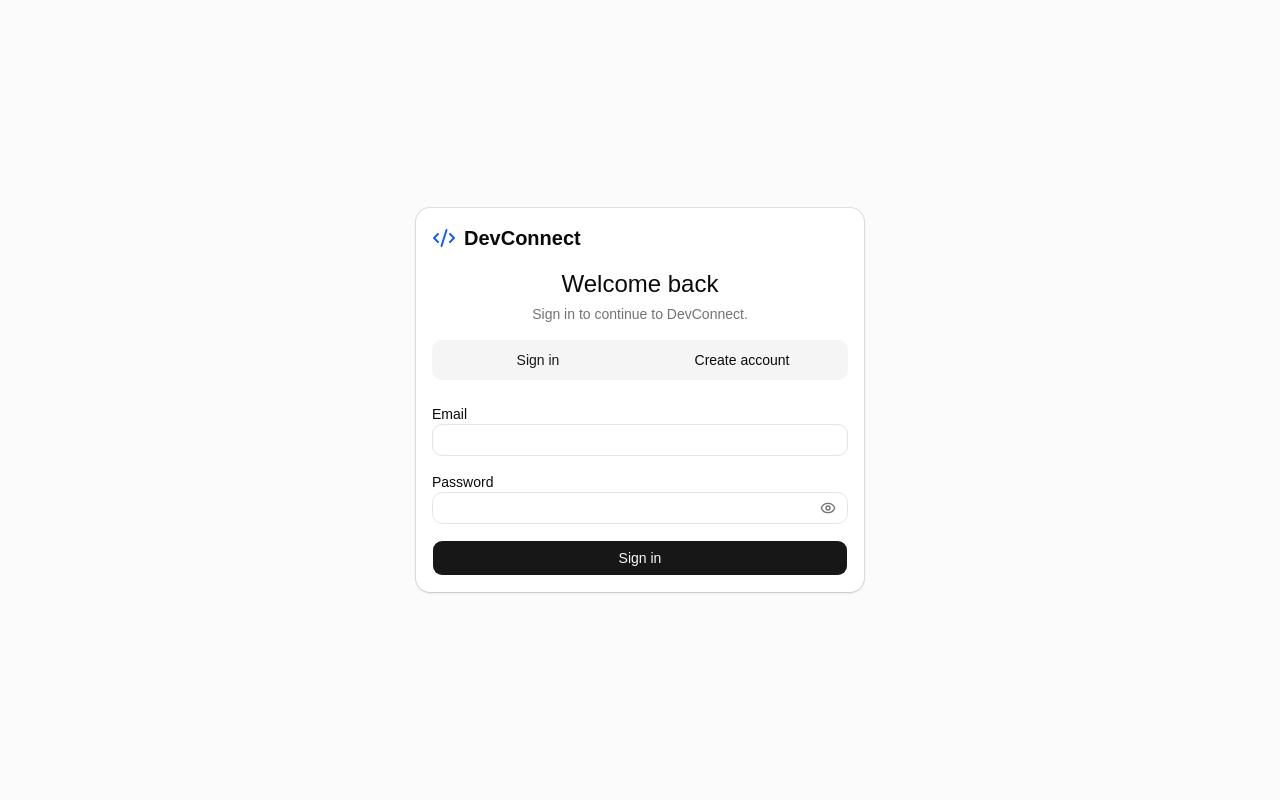
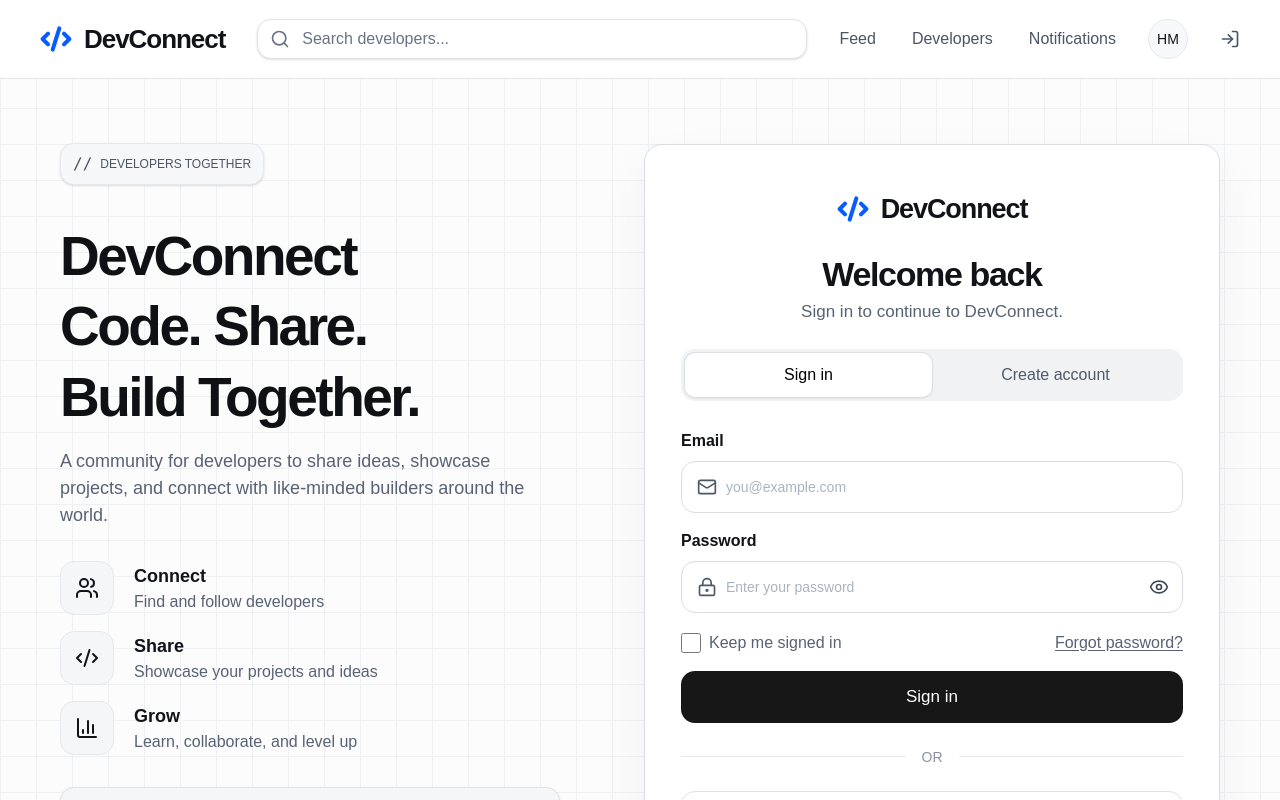
Before and after one commit to Typecaster12/DevConnect, a React (Vite) app in the folder devconnect/: page /login in a window 1280 px wide. Shown: the top 800 px of the page. Built offline with nearby package versions, Linux system fonts and the light colour scheme; no server answers.

Commit message:
login/register page ui improved

```diff
--- a/devconnect/src/pages/login.jsx
+++ b/devconnect/src/pages/login.jsx
@@ -1,19 +1,15 @@
 import { useContext, useState } from "react";
 import { Link, useNavigate } from "react-router-dom";
-import { Code2, Eye, EyeOff, LoaderCircle } from "lucide-react";
-
+import { BarChart3, Code2, Copy, Eye, EyeOff, LockKeyhole, LogIn, Mail, Menu, Search, Users } from "lucide-react";
 import { AuthContext } from "@/context/AuthContext";
-import { Button } from "@/components/ui/button";
-import { Card, CardContent, CardDescription, CardHeader, CardTitle } from "@/components/ui/card";
 import { Input } from "@/components/ui/input";
 
-const emptyRegistration = {
-  firstName: "",
-  lastName: "",
-  username: "",
-  email: "",
-  password: "",
-};
+const emptyRegistration = { firstName: "", lastName: "", username: "", email: "", password: "" };
+const features = [
+  { icon: Users, title: "Connect", text: "Find and follow developers" },
+  { icon: Code2, title: "Share", text: "Showcase your projects and ideas" },
+  { icon: BarChart3, title: "Grow", text: "Learn, collaborate, and level up" },
+];
 
 const Login = () => {
   const { login, register } = useContext(AuthContext);
@@ -25,44 +21,23 @@ const Login = () => {
   const [error, setError] = useState("");
   const [success, setSuccess] = useState("");
   const [submitting, setSubmitting] = useState(false);
-
   const isRegistration = mode === "register";
 
-  const switchMode = (nextMode) => {
-    setMode(nextMode);
-    setError("");
-    setSuccess("");
-    setShowPassword(false);
+  const selectMode = (nextMode) => {
+    setMode(nextMode); setError(""); setSuccess(""); setShowPassword(false);
   };
-
-  const handleLoginChange = (event) => {
-    const { name, value } = event.target;
-    setLoginDetails((current) => ({ ...current, [name]: value }));
-  };
-
-  const handleRegistrationChange = (event) => {
-    const { name, value } = event.target;
-    setRegistrationDetails((current) => ({ ...current, [name]: value }));
-  };
+  const handleLoginChange = ({ target: { name, value } }) => setLoginDetails((current) => ({ ...current, [name]: value }));
+  const handleRegistrationChange = ({ target: { name, value } }) => setRegistrationDetails((current) => ({ ...current, [name]: value }));
 
   const handleSubmit = async (event) => {
     event.preventDefault();
-    setError("");
-    setSuccess("");
-    setSubmitting(true);
-
+    setError(""); setSuccess(""); setSubmitting(true);
     try {
       if (isRegistration) {
-        await register(
-          registrationDetails.firstName.trim(),
-          registrationDetails.lastName.trim(),
-          registrationDetails.username.trim(),
-          registrationDetails.email.trim(),
-          registrationDetails.password,
-        );
+        await register(registrationDetails.firstName.trim(), registrationDetails.lastName.trim(), registrationDetails.username.trim(), registrationDetails.email.trim(), registrationDetails.password);
         setRegistrationDetails(emptyRegistration);
-        setSuccess("Your account has been created. Sign in to continue.");
         setMode("login");
+        setSuccess("Account created successfully. Sign in to continue.");
       } else {
         await login(loginDetails.email.trim(), loginDetails.password);
         navigate("/", { replace: true });
@@ -75,67 +50,53 @@ const Login = () => {
   };
 
   return (
-    <main className="grid min-h-screen place-items-center bg-muted/40 px-4 py-10">
-      <Card className="w-full max-w-md shadow-sm">
-        <CardHeader className="items-center text-center">
-          <Link to="/" className="mb-3 flex items-center gap-2 text-xl font-bold">
-            <Code2 className="size-6 text-blue-600" />
-            <span>DevConnect</span>
-          </Link>
-          <CardTitle className="text-2xl">{isRegistration ? "Create your account" : "Welcome back"}</CardTitle>
-          <CardDescription>
-            {isRegistration ? "Join a community built for developers." : "Sign in to continue to DevConnect."}
-          </CardDescription>
-        </CardHeader>
+    <div className="min-h-screen overflow-x-hidden bg-[#fcfcfc] text-[#111318] [background-image:linear-gradient(#eef0f2_1px,transparent_1px),linear-gradient(90deg,#eef0f2_1px,transparent_1px)] [background-size:36px_36px]">
+      <header className="relative z-10 border-b border-[#e3e5e8] bg-white/90 backdrop-blur">
+        <div className="mx-auto flex h-[78px] max-w-[1536px] items-center gap-8 px-6 lg:px-10">
+          <Brand />
+          <div className="hidden max-w-[560px] flex-1 lg:block"><div className="flex h-10 items-center gap-3 rounded-xl border border-[#dfe2e6] bg-white px-3 text-[#697386] shadow-sm"><Search className="size-5" /><span className="text-[16px]">Search developers...</span></div></div>
+          <nav className="ml-auto hidden items-center gap-9 text-[16px] font-medium text-[#4b5565] md:flex"><Link to="/">Feed</Link><Link to="/developers">Developers</Link><Link to="/notifications">Notifications</Link></nav>
+          <div className="hidden size-10 items-center justify-center rounded-full border border-[#e4e7eb] bg-[#f7f8fa] text-sm md:flex">HM</div>
+          <Link to="/logout" aria-label="Log out" className="hidden text-[#4b5565] md:block"><LogIn className="size-5" /></Link>
+          <button type="button" className="ml-auto md:hidden" aria-label="Open navigation"><Menu /></button>
+        </div>
+      </header>
 
-        <CardContent>
-          <div className="mb-6 grid grid-cols-2 rounded-lg bg-muted p-1">
-            <Button type="button" variant={isRegistration ? "ghost" : "secondary"} onClick={() => switchMode("login")}>Sign in</Button>
-            <Button type="button" variant={isRegistration ? "secondary" : "ghost"} onClick={() => switchMode("register")}>Create account</Button>
+      <main className="relative mx-auto grid max-w-[1240px] items-center gap-12 px-6 py-12 sm:py-16 lg:min-h-[calc(100vh-78px)] lg:grid-cols-[1fr_576px] lg:gap-20 lg:px-10">
+        <section className="mx-auto w-full max-w-[500px] lg:mx-0">
+          <div className="mb-9 inline-flex items-center gap-2 rounded-xl border border-[#e6e8eb] bg-[#f6f7f8] px-3 py-2 text-xs font-medium text-[#4c5564] shadow-sm"><span className="font-mono text-base">//</span> DEVELOPERS TOGETHER</div>
+          <h1 className="max-w-[480px] text-[42px] leading-[1.28] font-bold tracking-[-0.045em] text-[#101114] sm:text-[55px]">DevConnect<br />Code. Share.<br />Build Together.</h1>
+          <p className="mt-4 max-w-[490px] text-[18px] leading-[1.5] text-[#586274]">A community for developers to share ideas, showcase projects, and connect with like-minded builders around the world.</p>
+          <div className="mt-8 space-y-4">{features.map(({ icon: Icon, title, text }) => <div key={title} className="flex items-center gap-5"><span className="grid size-[54px] place-items-center rounded-xl border border-[#e6e8eb] bg-[#f5f6f7]"><Icon className="size-6" /></span><div><h2 className="text-[18px] font-semibold">{title}</h2><p className="text-[16px] text-[#586274]">{text}</p></div></div>)}</div>
+          <div className="relative mt-8 rounded-xl border border-[#e0e3e7] bg-[#f5f6f8] p-4 font-mono text-[14px] leading-6 shadow-sm">
+            <div className="mb-3 flex items-center justify-between"><span className="flex gap-1.5"><i className="size-3 rounded-full bg-[#68717e]" /><i className="size-3 rounded-full bg-[#68717e]" /><i className="size-3 rounded-full bg-[#68717e]" /></span><Copy className="size-4 text-[#4d5767]" /></div>
+            <div className="grid grid-cols-[20px_1fr] text-[#465264]"><span className="text-[#727d8c]">1<br />2<br />3<br />4</span><code><span className="text-[#075bff]">const</span> community = <span className="text-[#075bff]">new</span> DevConnect();<br />community.<span className="text-[#075bff]">connect</span>();<br />community.<span className="text-[#075bff]">share</span>();<br />community.<span className="text-[#075bff]">grow</span>();</code></div>
           </div>
+        </section>
 
+        <section className="w-full rounded-2xl border border-[#d9dde3] bg-white px-5 py-10 shadow-[0_20px_50px_rgba(32,44,65,0.05)] sm:px-9 sm:py-11">
+          <div className="mb-6 text-center"><Brand centered /><h2 className="mt-7 text-[34px] leading-none font-bold tracking-[-0.04em]">{isRegistration ? "Create your account" : "Welcome back"}</h2><p className="mt-2 text-[17px] text-[#586274]">{isRegistration ? "Join the DevConnect developer community." : "Sign in to continue to DevConnect."}</p></div>
+          <div className="mb-7 grid grid-cols-2 rounded-xl bg-[#f1f2f4] p-1"><button type="button" onClick={() => selectMode("login")} className={`h-11 rounded-[10px] text-[16px] font-medium transition ${!isRegistration ? "bg-white text-black shadow-sm ring-1 ring-[#dce0e5]" : "text-[#4f5a6a]"}`}>Sign in</button><button type="button" onClick={() => selectMode("register")} className={`h-11 rounded-[10px] text-[16px] font-medium transition ${isRegistration ? "bg-white text-black shadow-sm ring-1 ring-[#dce0e5]" : "text-[#4f5a6a]"}`}>Create account</button></div>
           <form className="space-y-4" onSubmit={handleSubmit}>
-            {isRegistration && (
-              <>
-                <div className="grid grid-cols-2 gap-3">
-                  <Field label="First name" name="firstName" value={registrationDetails.firstName} onChange={handleRegistrationChange} autoComplete="given-name" />
-                  <Field label="Last name" name="lastName" value={registrationDetails.lastName} onChange={handleRegistrationChange} autoComplete="family-name" />
-                </div>
-                <Field label="Username" name="username" value={registrationDetails.username} onChange={handleRegistrationChange} autoComplete="username" />
-              </>
-            )}
-
-            <Field label="Email" name="email" type="email" value={isRegistration ? registrationDetails.email : loginDetails.email} onChange={isRegistration ? handleRegistrationChange : handleLoginChange} autoComplete="email" />
-
-            <div className="space-y-1.5">
-              <label className="text-sm font-medium" htmlFor="password">Password</label>
-              <div className="relative">
-                <Input id="password" name="password" type={showPassword ? "text" : "password"} required minLength={6} value={isRegistration ? registrationDetails.password : loginDetails.password} onChange={isRegistration ? handleRegistrationChange : handleLoginChange} autoComplete={isRegistration ? "new-password" : "current-password"} className="pr-10" />
-                <button type="button" aria-label={showPassword ? "Hide password" : "Show password"} onClick={() => setShowPassword((current) => !current)} className="absolute inset-y-0 right-0 flex w-10 items-center justify-center text-muted-foreground hover:text-foreground">
-                  {showPassword ? <EyeOff className="size-4" /> : <Eye className="size-4" />}
-                </button>
-              </div>
-            </div>
-
-            {error && <p className="rounded-md bg-destructive/10 px-3 py-2 text-sm text-destructive" role="alert">{error}</p>}
-            {success && <p className="rounded-md bg-green-500/10 px-3 py-2 text-sm text-green-700 dark:text-green-400" role="status">{success}</p>}
-
-            <Button className="w-full" size="lg" type="submit" disabled={submitting}>
-              {submitting && <LoaderCircle className="animate-spin" />}
-              {submitting ? "Please wait..." : isRegistration ? "Create account" : "Sign in"}
-            </Button>
+            {isRegistration && <div className="grid gap-4 sm:grid-cols-2"><FormField label="First name" name="firstName" value={registrationDetails.firstName} onChange={handleRegistrationChange} autoComplete="given-name" /><FormField label="Last name" name="lastName" value={registrationDetails.lastName} onChange={handleRegistrationChange} autoComplete="family-name" /></div>}
+            {isRegistration && <FormField label="Username" name="username" value={registrationDetails.username} onChange={handleRegistrationChange} autoComplete="username" />}
+            <FormField label="Email" name="email" type="email" value={isRegistration ? registrationDetails.email : loginDetails.email} onChange={isRegistration ? handleRegistrationChange : handleLoginChange} autoComplete="email" icon={Mail} placeholder="you@example.com" />
+            <PasswordField value={isRegistration ? registrationDetails.password : loginDetails.password} onChange={isRegistration ? handleRegistrationChange : handleLoginChange} showPassword={showPassword} setShowPassword={setShowPassword} autoComplete={isRegistration ? "new-password" : "current-password"} />
+            {!isRegistration && <div className="flex items-center justify-between pt-0.5 text-[16px] text-[#586274]"><label className="flex items-center gap-2"><input type="checkbox" className="size-5 rounded border-[#9ca4b0]" />Keep me signed in</label><button type="button" className="underline underline-offset-2">Forgot password?</button></div>}
+            {error && <p role="alert" className="rounded-lg bg-red-50 px-3 py-2 text-sm text-red-700">{error}</p>}
+            {success && <p role="status" className="rounded-lg bg-green-50 px-3 py-2 text-sm text-green-700">{success}</p>}
+            <button type="submit" disabled={submitting} className="h-[52px] w-full rounded-xl bg-[#171717] text-[17px] font-medium text-white transition hover:bg-[#303030] disabled:opacity-60">{submitting ? "Please wait..." : isRegistration ? "Create account" : "Sign in"}</button>
           </form>
-        </CardContent>
-      </Card>
-    </main>
+          {!isRegistration && <><div className="my-6 flex items-center gap-4 text-sm text-[#8a93a2]"><span className="h-px flex-1 bg-[#e6e8eb]" />OR<span className="h-px flex-1 bg-[#e6e8eb]" /></div><button type="button" className="flex h-[53px] w-full items-center justify-center gap-3 rounded-xl border border-[#dfe2e6] text-[17px] font-medium"><Code2 className="size-6" />Continue with GitHub</button></>}
+          <p className="mt-8 text-center text-[16px] text-[#596374]">{isRegistration ? "Already have an account?" : "Don’t have an account?"} <button type="button" onClick={() => selectMode(isRegistration ? "login" : "register")} className="font-semibold text-[#171717]">{isRegistration ? "Sign in" : "Create account"}</button></p>
+        </section>
+      </main>
+    </div>
   );
 };
 
-const Field = ({ label, name, type = "text", ...props }) => (
-  <div className="space-y-1.5">
-    <label className="text-sm font-medium" htmlFor={name}>{label}</label>
-    <Input id={name} name={name} type={type} required {...props} />
-  </div>
-);
+const Brand = ({ centered = false }) => <Link to="/" className={`flex items-center gap-3 font-bold tracking-[-0.04em] ${centered ? "justify-center text-[27px]" : "shrink-0 text-[26px]"}`}><Code2 className="size-8 text-[#075bff]" strokeWidth={3} />DevConnect</Link>;
+const FormField = ({ label, icon: Icon, ...props }) => <label className="block"><span className="mb-2 block text-[16px] font-semibold">{label}</span><span className="relative block">{Icon && <Icon className="pointer-events-none absolute left-4 top-1/2 size-5 -translate-y-1/2 text-[#4e5968]" />}<Input required className={`h-[52px] rounded-xl border-[#d9dde3] bg-white px-4 text-[16px] placeholder:text-[#aab3c1] focus-visible:ring-2 ${Icon ? "pl-11" : ""}`} {...props} /></span></label>;
+const PasswordField = ({ showPassword, setShowPassword, ...props }) => <label className="block"><span className="mb-2 block text-[16px] font-semibold">Password</span><span className="relative block"><LockKeyhole className="pointer-events-none absolute left-4 top-1/2 size-5 -translate-y-1/2 text-[#4e5968]" /><Input name="password" type={showPassword ? "text" : "password"} required minLength={6} placeholder="Enter your password" className="h-[52px] rounded-xl border-[#d9dde3] bg-white px-11 text-[16px] placeholder:text-[#aab3c1] focus-visible:ring-2" {...props} /><button type="button" aria-label={showPassword ? "Hide password" : "Show password"} onClick={() => setShowPassword((current) => !current)} className="absolute right-0 top-0 grid h-[52px] w-12 place-items-center text-[#3e4857]">{showPassword ? <EyeOff className="size-5" /> : <Eye className="size-5" />}</button></span></label>;
 
 export default Login;
```
